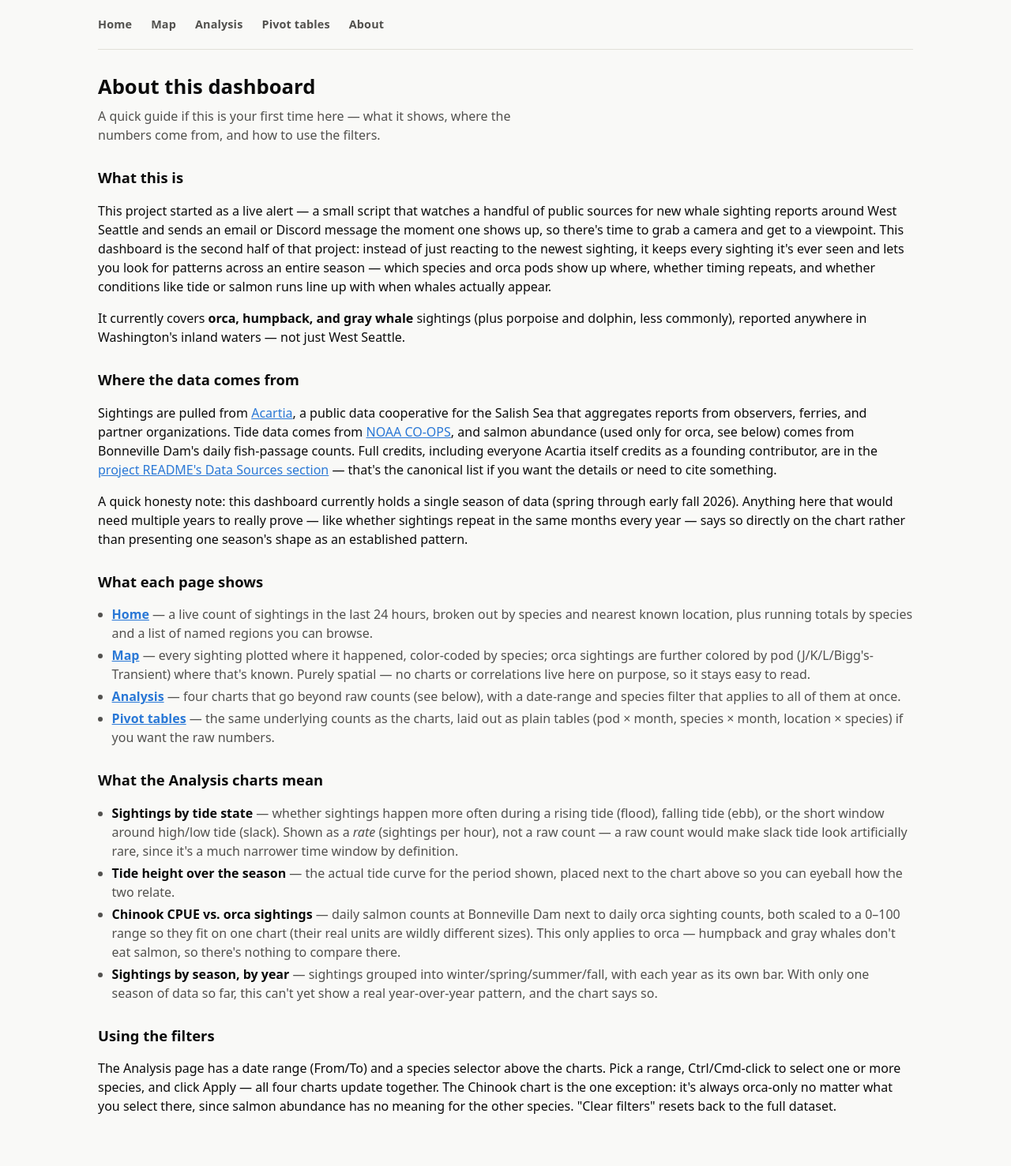
After one commit to drewjmart/whale-sighting-alerts, a Flask app: page /about in a window 1280 px wide. The commit adds this page. Shown: the whole page at 79% size. Run offline with Flask 3, Linux system fonts and the light colour scheme.

Commit message:
docs: add About page
New /about route + template, written for someone who has never seen this
project before: what the dashboard shows (and its origin as the live
alert's second half), where the data comes from with a link to the
README's Data Sources section (verified the anchor resolves against
both this branch's README and main's, not just the local copy), what
each page and each Analysis chart actually means in plain language, and
how to use the date-range/species filters -- including the Chinook
chart's orca-only exception, called out explicitly rather than left for
someone to discover as a surprise.

Verified via the Flask test client (200, real content) and by reading
the full rendered page text end to end to confirm every section
(including 'Using the filters', past a scroll-based screenshot artifact
that didn't want to cooperate) actually renders in the right order.

Co-Authored-By: Claude Sonnet 5 <noreply@anthropic.com>

```diff
--- a/dashboard/app.py
+++ b/dashboard/app.py
@@ -124,6 +124,14 @@ def analysis_view():
     )
 
 
+@app.route("/about")
+def about_view():
+    """Static explainer page -- what this shows, where the data comes
+    from, what each chart means, how to use the filters. No query, no
+    conn needed."""
+    return render_template("about.html")
+
+
 @app.route("/region/<region_name>")
 def region_view(region_name: str):
     conn = _conn()
--- /dev/null
+++ b/dashboard/templates/about.html
@@ -0,0 +1,111 @@
+{% extends "base.html" %}
+{% block title %}About — Whale Sighting Tracker{% endblock %}
+{% block content %}
+  <h1>About this dashboard</h1>
+  <p class="lede">
+    A quick guide if this is your first time here — what it shows, where the numbers
+    come from, and how to use the filters.
+  </p>
+
+  <h2>What this is</h2>
+  <p>
+    This project started as a live alert — a small script that watches a handful of
+    public sources for new whale sighting reports around West Seattle and sends an
+    email or Discord message the moment one shows up, so there's time to grab a
+    camera and get to a viewpoint. This dashboard is the second half of that project:
+    instead of just reacting to the newest sighting, it keeps every sighting it's
+    ever seen and lets you look for patterns across an entire season — which
+    species and orca pods show up where, whether timing repeats, and whether
+    conditions like tide or salmon runs line up with when whales actually appear.
+  </p>
+  <p>
+    It currently covers <strong>orca, humpback, and gray whale</strong> sightings
+    (plus porpoise and dolphin, less commonly), reported anywhere in Washington's
+    inland waters — not just West Seattle.
+  </p>
+
+  <h2>Where the data comes from</h2>
+  <p>
+    Sightings are pulled from <a href="https://acartia.io" target="_blank" rel="noopener">Acartia</a>,
+    a public data cooperative for the Salish Sea that aggregates reports from
+    observers, ferries, and partner organizations. Tide data comes from
+    <a href="https://tidesandcurrents.noaa.gov/" target="_blank" rel="noopener">NOAA CO-OPS</a>,
+    and salmon abundance (used only for orca, see below) comes from Bonneville Dam's
+    daily fish-passage counts. Full credits, including everyone Acartia itself
+    credits as a founding contributor, are in the
+    <a href="https://github.com/drewjmart/whale-sighting-alerts/blob/main/readme.md#data-sources" target="_blank" rel="noopener">
+      project README's Data Sources section</a> — that's the canonical list if you
+    want the details or need to cite something.
+  </p>
+  <p>
+    A quick honesty note: this dashboard currently holds a single season of data
+    (spring through early fall 2026). Anything here that would need multiple years
+    to really prove — like whether sightings repeat in the same months every
+    year — says so directly on the chart rather than presenting one season's shape
+    as an established pattern.
+  </p>
+
+  <h2>What each page shows</h2>
+  <ul>
+    <li>
+      <strong><a href="/">Home</a></strong> — a live count of sightings in the last
+      24 hours, broken out by species and nearest known location, plus running
+      totals by species and a list of named regions you can browse.
+    </li>
+    <li>
+      <strong><a href="/map">Map</a></strong> — every sighting plotted where it
+      happened, color-coded by species; orca sightings are further colored by pod
+      (J/K/L/Bigg's-Transient) where that's known. Purely spatial — no charts or
+      correlations live here on purpose, so it stays easy to read.
+    </li>
+    <li>
+      <strong><a href="/analysis">Analysis</a></strong> — four charts that go
+      beyond raw counts (see below), with a date-range and species filter that
+      applies to all of them at once.
+    </li>
+    <li>
+      <strong><a href="/pivots">Pivot tables</a></strong> — the same underlying
+      counts as the charts, laid out as plain tables (pod × month, species ×
+      month, location × species) if you want the raw numbers.
+    </li>
+  </ul>
+
+  <h2>What the Analysis charts mean</h2>
+  <ul>
+    <li>
+      <strong>Sightings by tide state</strong> — whether sightings happen more
+      often during a rising tide (flood), falling tide (ebb), or the short window
+      around high/low tide (slack). Shown as a <em>rate</em> (sightings per hour),
+      not a raw count — a raw count would make slack tide look artificially rare,
+      since it's a much narrower time window by definition.
+    </li>
+    <li>
+      <strong>Tide height over the season</strong> — the actual tide curve for the
+      period shown, placed next to the chart above so you can eyeball how the two
+      relate.
+    </li>
+    <li>
+      <strong>Chinook CPUE vs. orca sightings</strong> — daily salmon counts at
+      Bonneville Dam next to daily orca sighting counts, both scaled to a 0–100
+      range so they fit on one chart (their real units are wildly different sizes).
+      This only applies to orca — humpback and gray whales don't eat salmon, so
+      there's nothing to compare there.
+    </li>
+    <li>
+      <strong>Sightings by season, by year</strong> — sightings grouped into
+      winter/spring/summer/fall, with each year as its own bar. With only one
+      season of data so far, this can't yet show a real year-over-year pattern,
+      and the chart says so.
+    </li>
+  </ul>
+
+  <h2>Using the filters</h2>
+  <p>
+    The Analysis page has a date range (From/To) and a species selector above the
+    charts. Pick a range, Ctrl/Cmd-click to select one or more species, and click
+    Apply — all four charts update together. The Chinook chart is the one
+    exception: it's always orca-only no matter what you select there, since salmon
+    abundance has no meaning for the other species. "Clear filters" resets back to
+    the full dataset.
+  </p>
+{% endblock %}
--- a/dashboard/templates/base.html
+++ b/dashboard/templates/base.html
@@ -179,6 +179,7 @@
     <a href="/map">Map</a>
     <a href="/analysis">Analysis</a>
     <a href="/pivots">Pivot tables</a>
+    <a href="/about">About</a>
   </nav>
   {% block content %}{% endblock %}
 </body>
```
